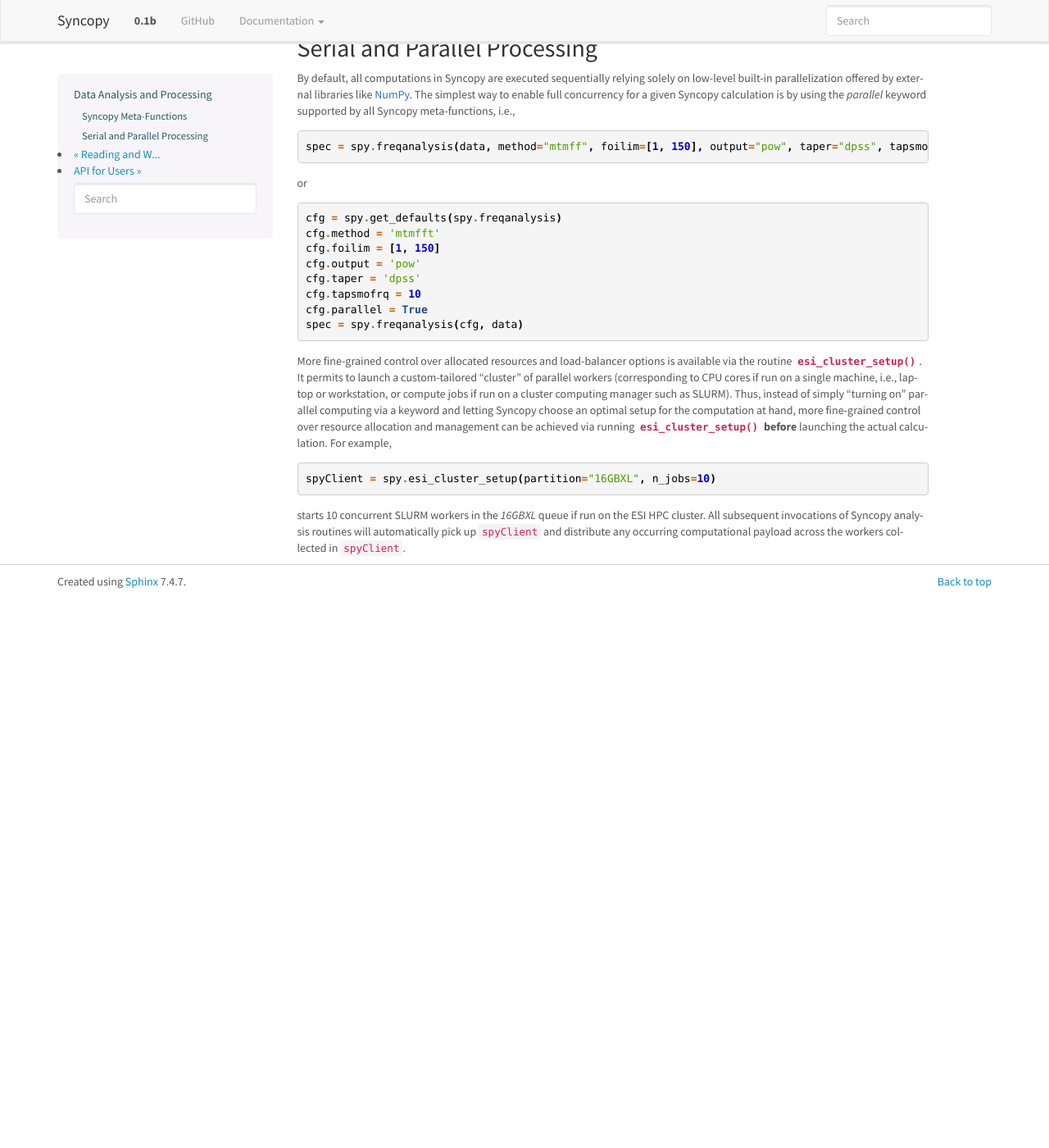
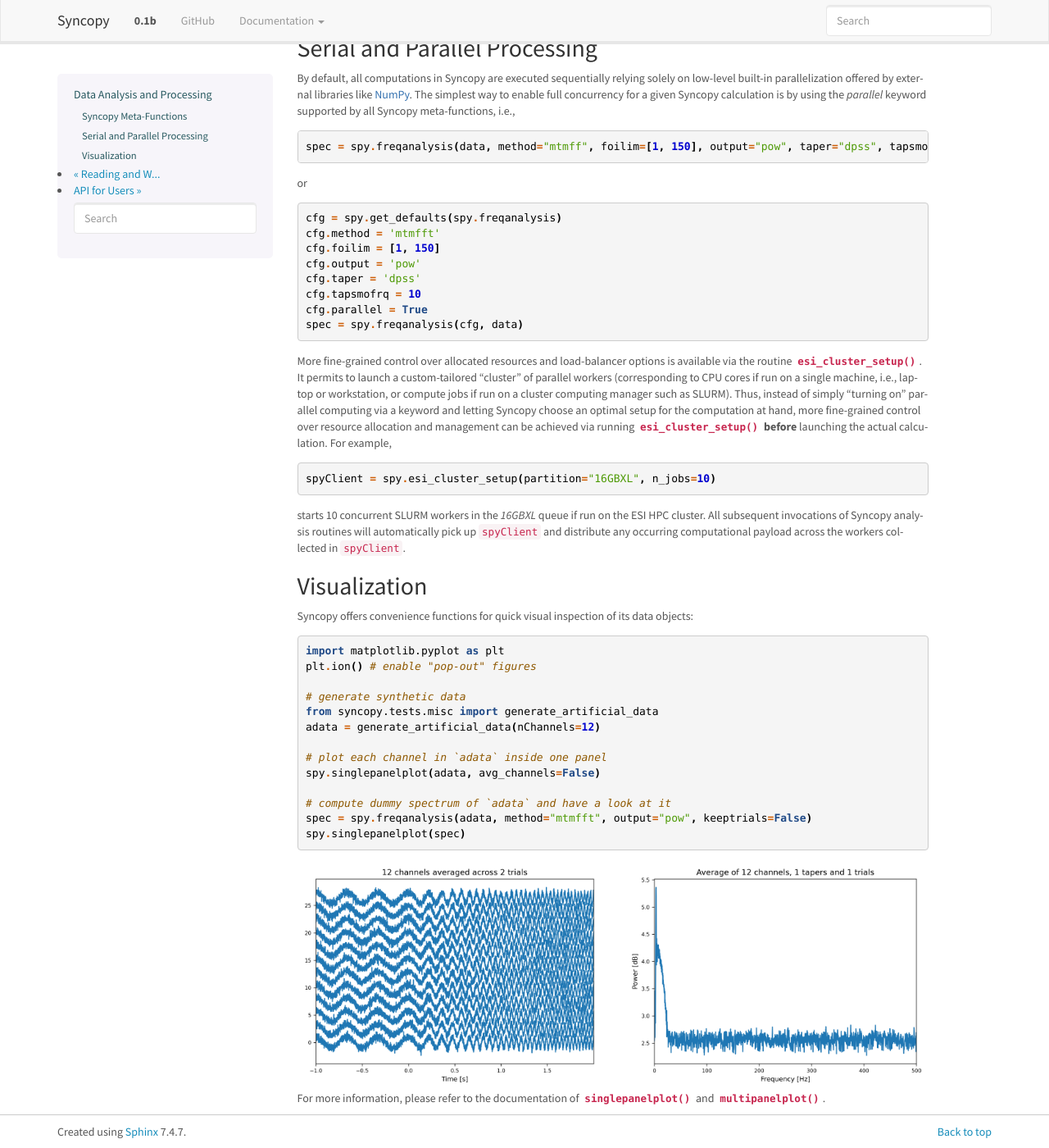
Before and after one commit to esi-neuroscience/syncopy, a Sphinx documentation site: the page built from doc/source/user/processing.rst, in a window 1280 px wide and 1400 px high, scrolled down 503 px. Shown: the whole window at 82% size. Built offline with Sphinx 7.4.7, drawn with Linux system fonts in a browser that asks for light colours; before the commit the page ends 1232 px from its top, so only the background shows below that.

Commit message:
NEW: Included short paragraph addressing visualization
- a short blurb at the bottom of "Data Analysis and Processing" provides a
  (very) brief look at Syncopy's plotting capabilities.

On branch dev
Changes to be committed:
	new file:   doc/source/_static/adata.png
	new file:   doc/source/_static/spec.png
	modified:   doc/source/user/processing.rst

```diff
--- a/doc/source/user/processing.rst
+++ b/doc/source/user/processing.rst
@@ -69,3 +69,36 @@ starts 10 concurrent SLURM workers in the `16GBXL` queue if run on the ESI HPC
 cluster. All subsequent invocations of Syncopy analysis routines will automatically
 pick up ``spyClient`` and distribute any occurring computational payload across
 the workers collected in ``spyClient``.
+
+Visualization
+-------------
+Syncopy offers convenience functions for quick visual inspection of its data objects:
+
+.. code-block:: python
+
+    import matplotlib.pyplot as plt
+    plt.ion() # enable "pop-out" figures
+
+    # generate synthetic data
+    from syncopy.tests.misc import generate_artificial_data
+    adata = generate_artificial_data(nChannels=12)
+
+    # plot each channel in `adata` inside one panel
+    spy.singlepanelplot(adata, avg_channels=False)
+
+    # compute dummy spectrum of `adata` and have a look at it
+    spec = spy.freqanalysis(adata, method="mtmfft", output="pow", keeptrials=False)
+    spy.singlepanelplot(spec)
+
+.. image:: ../_static/adata.png
+    :width: 370px
+    :alt: adata
+    :align: left
+
+.. image:: ../_static/spec.png
+    :width: 370px
+    :alt: spec
+    :align: right
+
+For more information, please refer to the documentation of :func:`~syncopy.singlepanelplot`
+and :func:`~syncopy.multipanelplot`.
```
Also changed, not shown: doc/source/_static/adata.png (added), doc/source/_static/spec.png (added).
